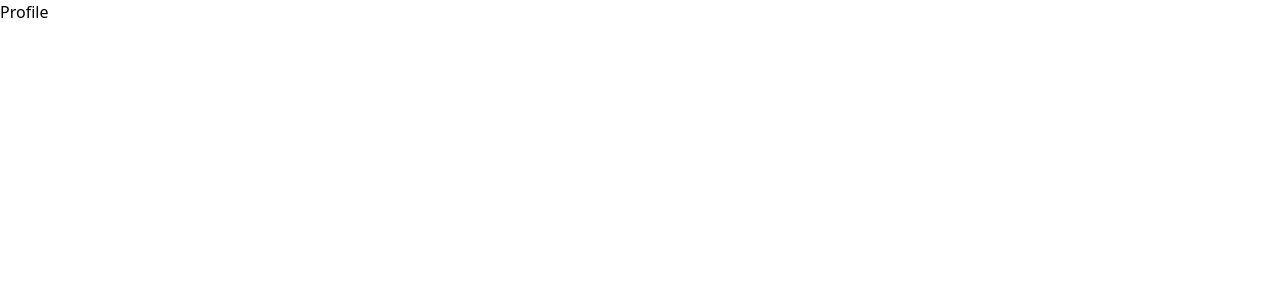
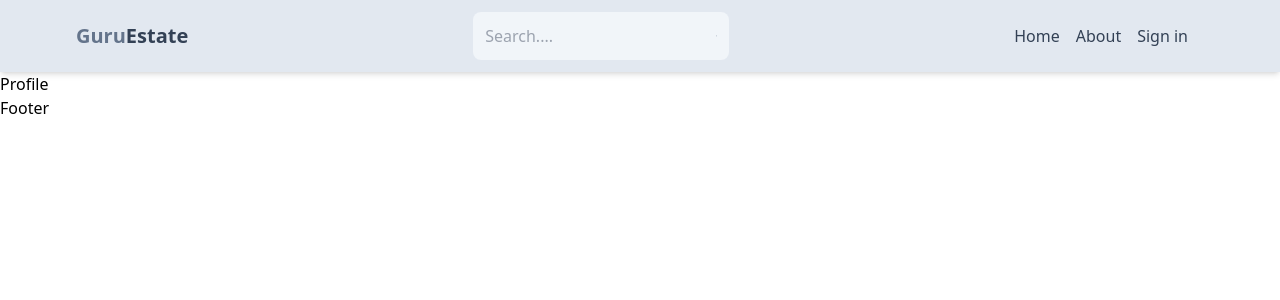
Before and after one commit to Guru07K/Real-Estate-App-MERN, a React (Vite) app in the folder client/: page /profile in a window 1280 px wide. Shown: the top 300 px of the page. Built offline with nearby package versions, Linux system fonts and the light colour scheme.

Commit message:
Create Header

```diff
--- a/client/package.json
+++ b/client/package.json
@@ -12,6 +12,7 @@
   "dependencies": {
     "react": "^18.3.1",
     "react-dom": "^18.3.1",
+    "react-icons": "^5.2.1",
     "react-router-dom": "^6.24.0"
   },
   "devDependencies": {
--- a/client/src/App.jsx
+++ b/client/src/App.jsx
@@ -5,10 +5,13 @@
 import Profile from './pages/Profile'
 import Signin from './pages/Signin'
  import SignUp from './pages/SignUp'
+import Header from './components/Header'
+import Footer from './components/Footer'
 
 const App = () => {
   return (
     <BrowserRouter>
+    <Header/>
       <Routes>
         <Route path='/' element={ <Home/>}/>
         <Route path='/about' element={ <About/>}/>
@@ -16,6 +19,7 @@
         <Route path='/signup' element={ <SignUp/>}/>
         <Route path='/profile' element={ <Profile/>}/>
       </Routes>
+    <Footer/>
     </BrowserRouter>
   )
 }
--- /dev/null
+++ b/client/src/components/Footer.jsx
@@ -0,0 +1,7 @@
+import React from 'react'
+
+export default function Footer() {
+  return (
+    <footer>Footer</footer>
+  )
+}
--- /dev/null
+++ b/client/src/components/Header.jsx
@@ -0,0 +1,34 @@
+import React from 'react'
+import {FaSearch} from 'react-icons/fa'
+import{Link} from 'react-router-dom'
+
+export default function Header() {
+  return (
+    <header className='bg-slate-200 shadow-md'>
+        <div className="flex justify-between items-center max-w-6xl mx-auto p-3">
+            <h1 className='font-bold text-sm sm:text-xl flex flex-wrap'>
+                <span className='text-slate-500'>Guru</span>
+                <span className='text-slate-700'>Estate</span>
+            </h1>
+            <form className='bg-slate-100 p-3 rounded-lg flex items-center w-24 sm:w-64'>
+                <input type="text" placeholder='Search....' className='bg-transparent focus:outline-none' />
+                <FaSearch className='text-slate-500'/>
+            </form>
+            <ul className='flex gap-4'>
+                <Link to={'/'}>
+                     <li className='hidden sm:inline text-slate-700 hover:underline'>Home</li>
+                </Link>
+
+                <Link to={'/about'}>
+                    <li className='hidden sm:inline text-slate-700 hover:underline'>About</li>
+                </Link>
+
+                <Link to={'/signin'}>
+                    <li className='hidden sm:inline text-slate-700 hover:underline'>Sign in</li>
+                </Link>
+                <li></li>
+            </ul>
+        </div>
+    </header>
+  )
+}
```
Also changed, not shown: 1 other file (tests, documents, lock files or other folders).
